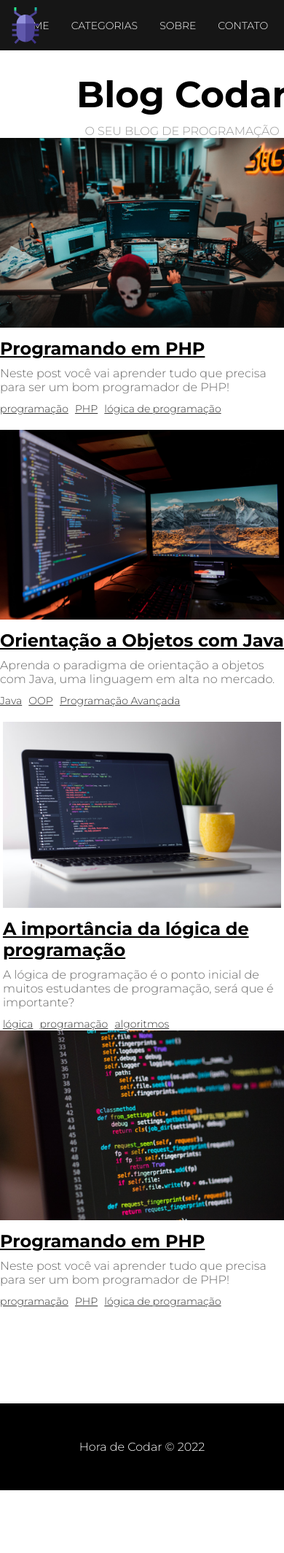
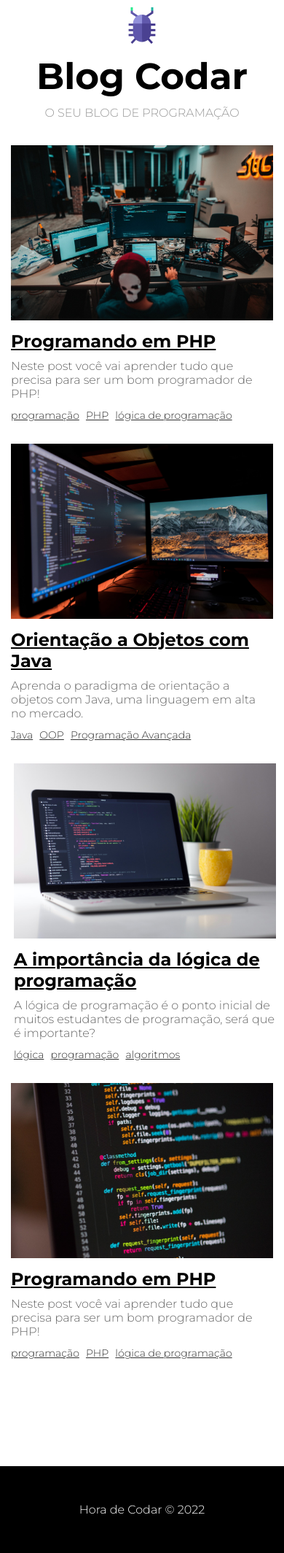
Before and after one commit to felipedeoliveiraneves/Curso_php, a PHP site: page / in a window 390 px wide; the page is wider, and only the part inside the window is pictured. Shown: that part at 73% size. Before the commit the page ends 2042 px from the top of that part, so only its background shows below. Run offline with PHP 8.4, Linux system fonts and the light colour scheme.

Commit message:
ajuste de bugs

```diff
--- a/blog/css/style.css
+++ b/blog/css/style.css
@@ -68,10 +68,10 @@ main {
     color: #999;
 }
 
-#post-container {
+#posts-container {
     max-width: 1200px;
     margin: 0 auto;
-    margin-top: 10px;
+    margin-top: 30px;
     display: flex;
     flex-wrap: wrap;
 }
@@ -139,7 +139,7 @@ main {
 }
 #main-title {
     font-size: 36px;
-    margin-bottom: 36px;
+    margin-bottom: 30px;
 }
 #post-description {
     font-style: italic;
@@ -175,20 +175,20 @@ main {
     font-weight: 300;
 }
 
-#tag-list, #categories-list {
+#tags-list, #categories-list {
     list-style: none;
 }
 
-#tag-list li, #categories-list li {
+#tags-list li, #categories-list li {
    margin-bottom: 10px;
 }
 
-#tag-list a, #categories-list a {
+#tags-list a, #categories-list a {
     color: #666;
     transition: .5s;
 }
 
-#tag-list a:hover, #categories-list a:hover {
+#tags-list a:hover, #categories-list a:hover {
     color: #000;
 }
 
@@ -203,3 +203,49 @@ footer {
     color: #fff;
     padding: 50px;
 }
+
+/* MOBILE */
+
+@media(max-width: 420px) {
+   /* HOME */
+    header {
+        width: 100%;
+    }
+    #logo {
+        display: block;
+        position: relative;
+        margin: 0 auto;
+        left: 0;
+        width: 50px;
+    }
+
+    #navbar{
+        display: none;
+    }
+
+    #title-container{
+        min-width: 100%;
+        margin-top: 20px;
+    }
+
+    #posts-container{
+        margin-top: 20px;
+    }
+
+    .post-box {
+        flex: 100% 1 0;
+        padding: 15px;
+        margin: 0;
+    }
+
+    /* POST */
+    #post-container {
+       grid-template-columns: 100%;
+       padding: 15px;
+       grid-template-areas: "main" "sidebar";
+    }
+
+    .img-container img {
+        width: 100%;
+    }
+}
--- a/blog/post.php
+++ b/blog/post.php
@@ -33,22 +33,20 @@
         Laboriosam accusantium voluptatem hic temporibus, incidunt at ipsam ducimus est corporis excepturi, quisquam eveniet consequuntur aliquid nihil voluptatibus iure dolores magnam error, delectus veniam quo debitis accusamus. Inventore, labore ad.
         Accusamus, exercitationem! Hic esse nobis dolores, placeat dicta distinctio nemo, quos possimus, voluptatibus officiis inventore. Iure reprehenderit quasi doloribus ipsam cupiditate quia sit natus quos ad culpa! Provident, ipsam ab.</p>
     </div>
-
     <aside id="nav-container">
     <h3 id="tags-title">Tags</h3>
-    <ul class="tags-list">
+    <ul id="categories-list">
          <?php foreach($currentPost['tags'] as $tag): ?>
                 <li><a href="#"><?= $tag ?></a></li>
             <?php endforeach; ?>
        </ul>
        <h3 id="categories-title">Categorias</h3>
-        <ul id="categories_list">
+        <ul id="categories-list">
         <?php foreach($categories as $category): ?>
                 <li><a href="#"><?= $category ?></a></li>
             <?php endforeach; ?>
         </ul>
  </aside>
-
  </main>
 <?php
     include_once("templates/footer.php");
```
